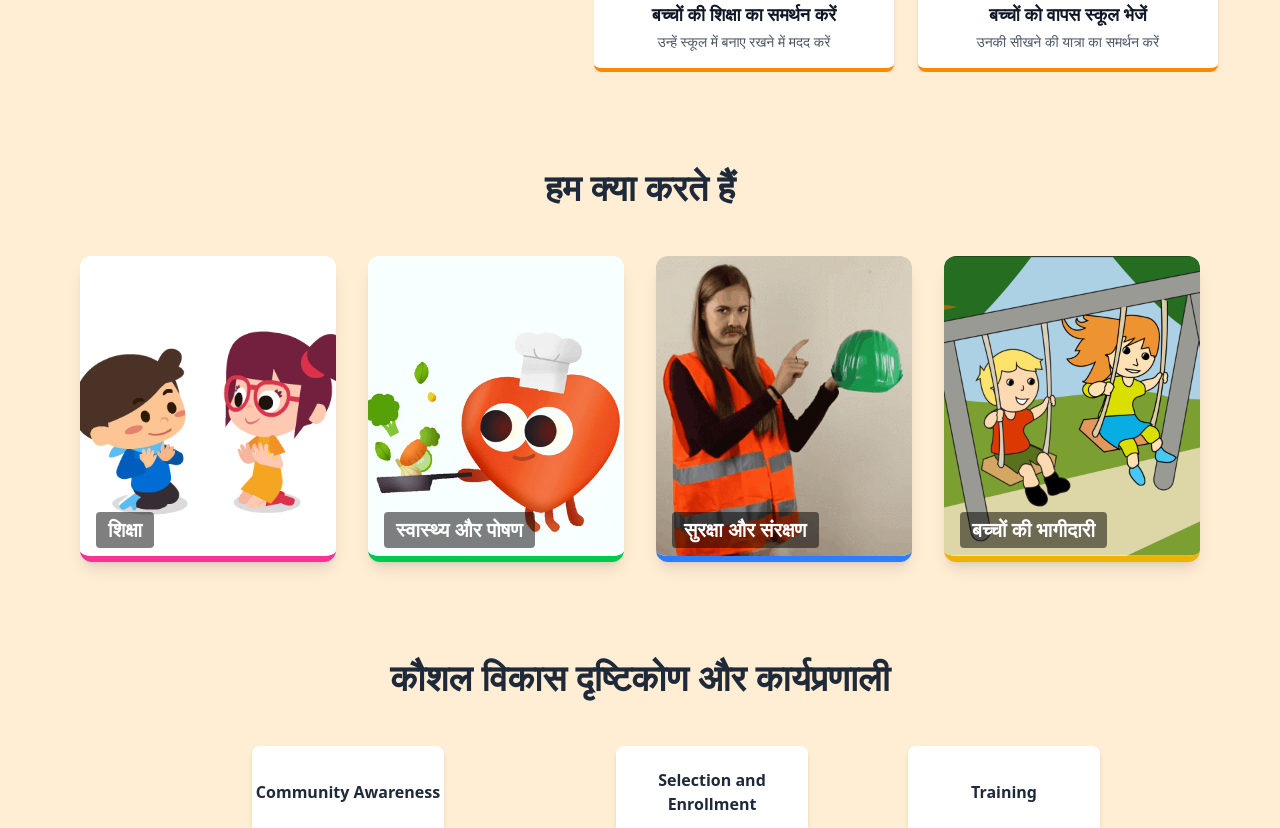
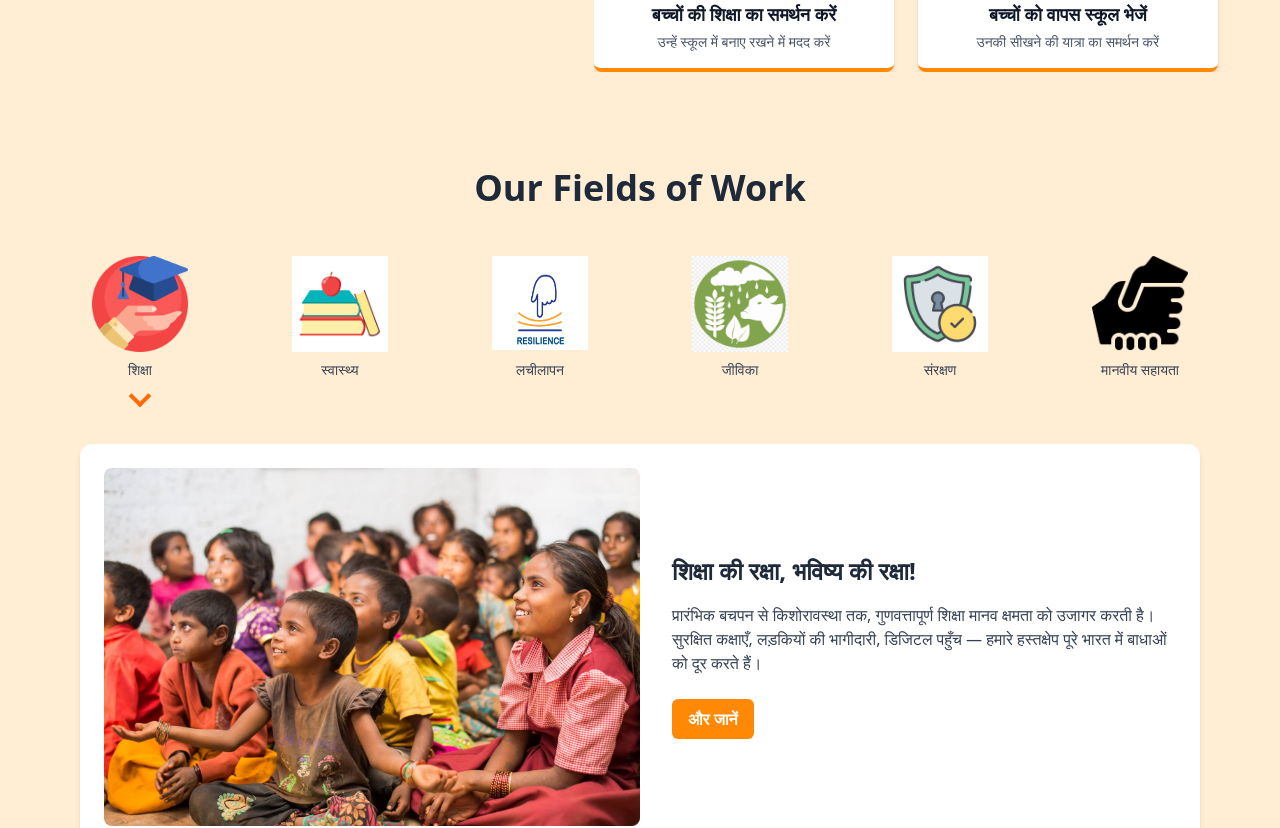
Before and after one commit to taisan10/Doree-Foundation, a React (Vite) app in the folder Frontend/: page / in a window 1280 px wide. Shown: the part 1140-1968 px from the top of the page. Built offline with nearby package versions, Linux system fonts and the light colour scheme.

Commit message:
first commit

```diff
--- a/Frontend/src/Components/Home/index/Home.jsx
+++ b/Frontend/src/Components/Home/index/Home.jsx
@@ -4,9 +4,9 @@ import ChildrenSupportSection from "../HelpChildren";
 // import HomeCarousel from "../HeroSection";
 import HeroSection from "../HeroSection2";
 import StoriesSection from "../s/StoriesSection";
-import SkillDevelopmentSection from "../Skill";
+// import SkillDevelopmentSection from "../Skill";
 
-import WhatWeDoSection from "../Whatwedo";
+// import WhatWeDoSection from "../Whatwedo";
 import Work5YearSection from "../Work5Year";
 
 export function Home(){
@@ -15,12 +15,12 @@ export function Home(){
       {/* <HomeCarousel /> */}
       <HeroSection />
       <ChildrenSupportSection />
-      <WhatWeDoSection />
-      <SkillDevelopmentSection />
+      {/* <WhatWeDoSection /> */}
+      {/* <SkillDevelopmentSection /> */}
       <FieldsOfWorkSection />
-      <StoriesSection />
       <JourneySection />
       <Work5YearSection />
+      <StoriesSection />
     </div>
   )
 }
```
